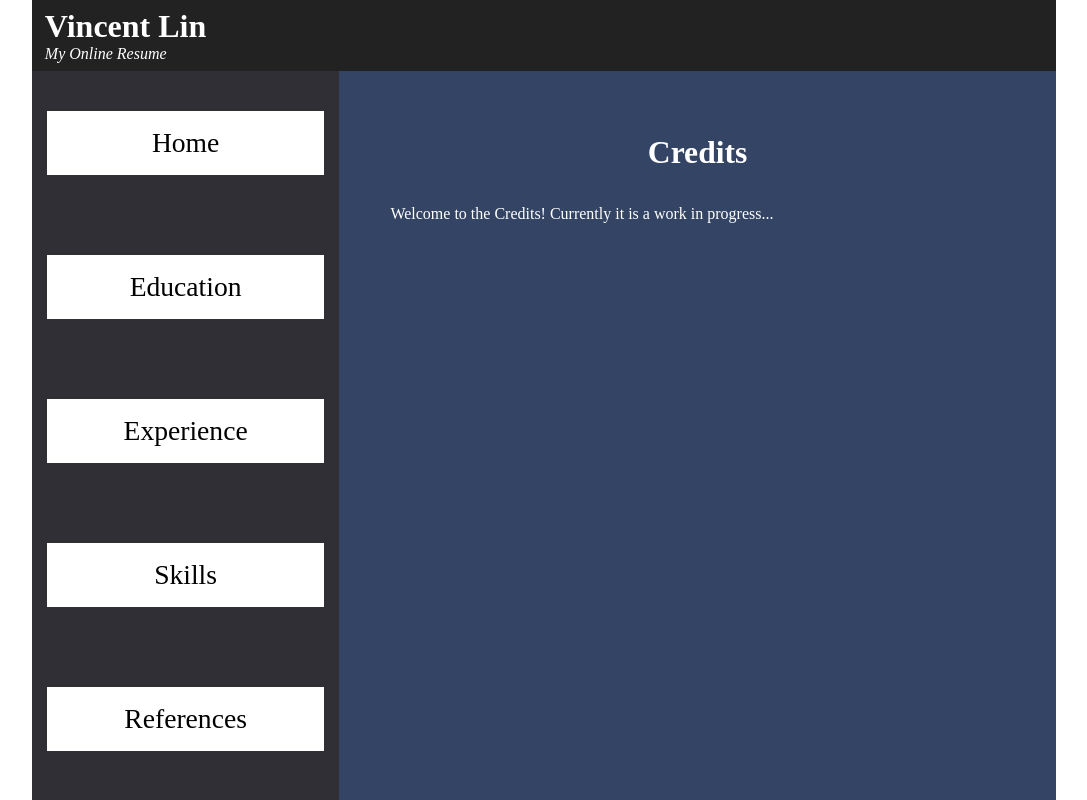
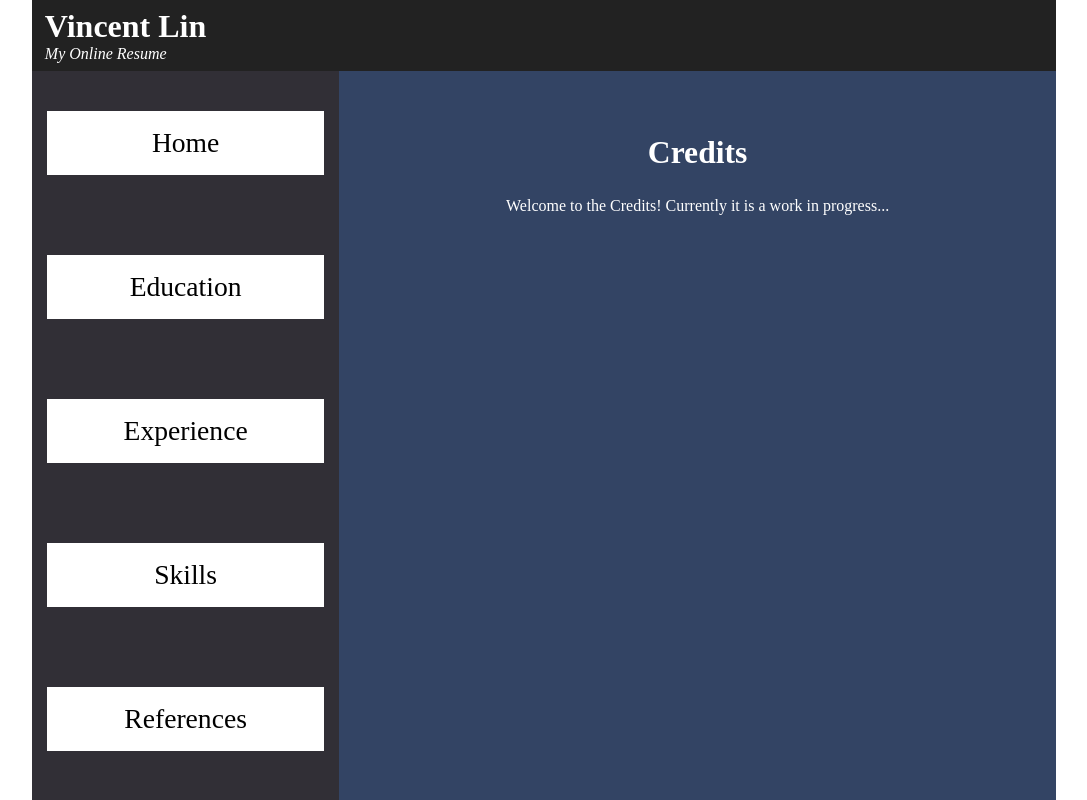
Before and after one commit to vincentlin018/mp-3, a React (Vite) app: page /credits in a window 1280 px wide. Shown: the top 800 px of the page, without its empty margins (96-1183 px from the left). Built offline with nearby package versions, Linux system fonts and the light colour scheme.

Commit message:
reformatted the credits page

```diff
--- a/src/components/pages/Credits.tsx
+++ b/src/components/pages/Credits.tsx
@@ -1,5 +1,10 @@
 import {UseDocumentTitle, UseMetaContent} from "../stylesandhtmlcomponents/HTMLComponents.tsx";
-import {StyledMain, StyledH3, StyledMainText} from "../stylesandhtmlcomponents/SharedStyles.tsx";
+import {StyledMain, StyledH3} from "../stylesandhtmlcomponents/SharedStyles.tsx";
+import {styled} from "styled-components";
+
+const StyledText = styled.p `
+    text-align: center;
+`;
 
 export default function Credits() {
     UseDocumentTitle('Credits | Resume');
@@ -9,9 +14,9 @@ export default function Credits() {
         <StyledMain>
             <StyledH3>Credits</StyledH3>
 
-            <StyledMainText>
+            <StyledText>
                 Welcome to the Credits! Currently it is a work in progress...
-            </StyledMainText>
+            </StyledText>
         </StyledMain>
 
         </>
```
